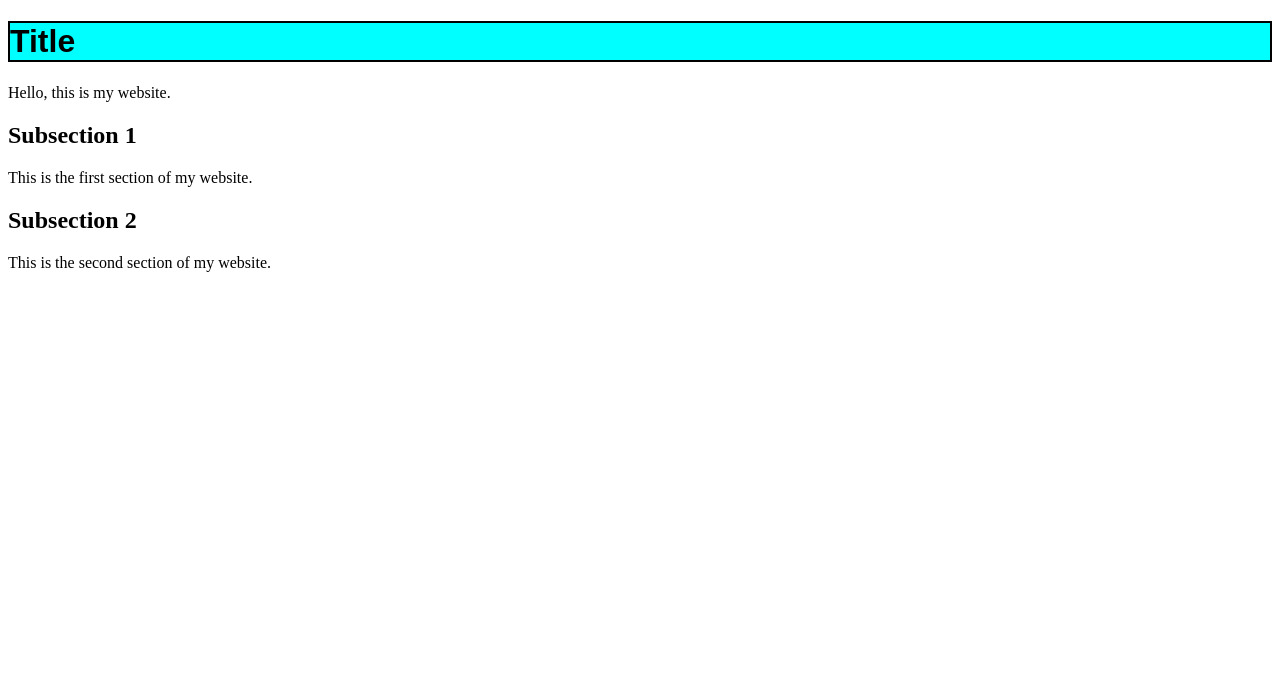
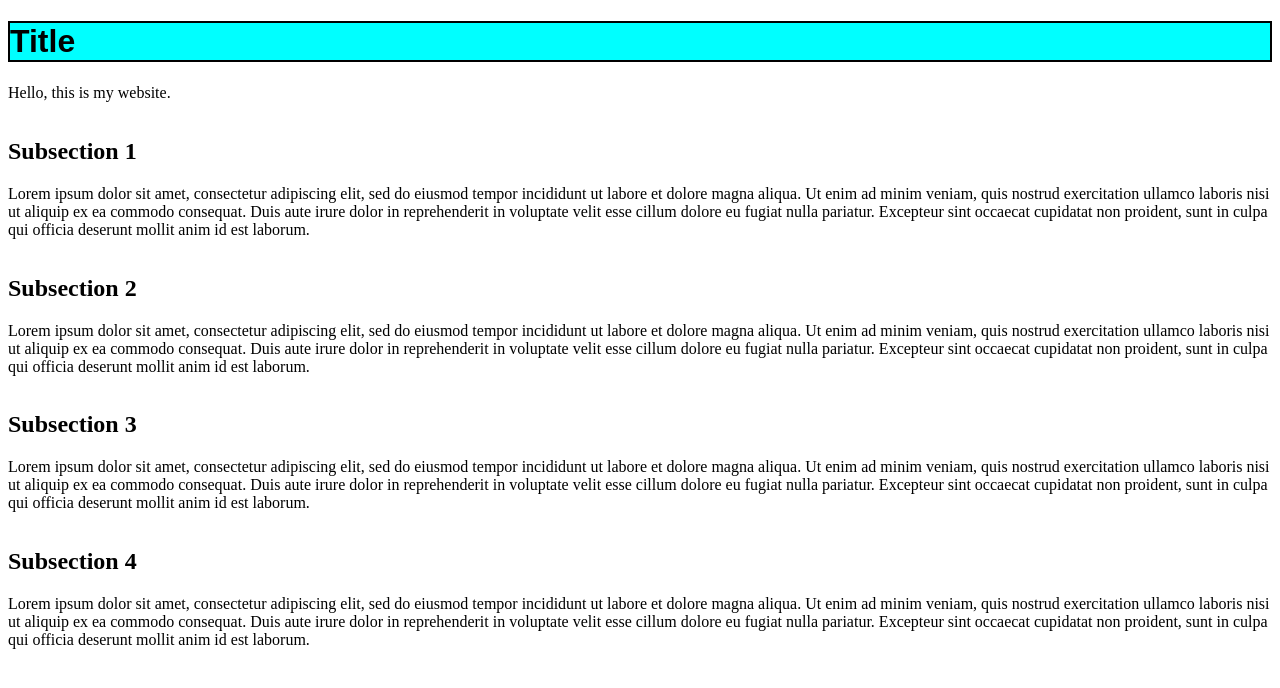
Before and after one commit to juschulze/desafio16, a plain HTML site: page index.html in a window 1280 px wide. Drawn offline with Linux system fonts and the light colour scheme.

Commit message:
Adding text to subsections in HTML, applying flexbox in CSS

```diff
--- a/index.html
+++ b/index.html
@@ -11,15 +11,25 @@
     <h1>Title</h1>
     <p>Hello, this is my website.</p>
 
-    <div>
+    <div class="container">
+        <div class="textbox">
             <h2>Subsection 1</h2>
-        <p>This is the first section of my website.</p>
+            <p>Lorem ipsum dolor sit amet, consectetur adipiscing elit, sed do eiusmod tempor incididunt ut labore et dolore magna aliqua. Ut enim ad minim veniam, quis nostrud exercitation ullamco laboris nisi ut aliquip ex ea commodo consequat. Duis aute irure dolor in reprehenderit in voluptate velit esse cillum dolore eu fugiat nulla pariatur. Excepteur sint occaecat cupidatat non proident, sunt in culpa qui officia deserunt mollit anim id est laborum.</p>
         </div>
 
-    <div>
+        <div class="textbox">
             <h2>Subsection 2</h2>
-        <p>This is the second section of my website.</p>
+            <p>Lorem ipsum dolor sit amet, consectetur adipiscing elit, sed do eiusmod tempor incididunt ut labore et dolore magna aliqua. Ut enim ad minim veniam, quis nostrud exercitation ullamco laboris nisi ut aliquip ex ea commodo consequat. Duis aute irure dolor in reprehenderit in voluptate velit esse cillum dolore eu fugiat nulla pariatur. Excepteur sint occaecat cupidatat non proident, sunt in culpa qui officia deserunt mollit anim id est laborum.</p>
         </div>
 
+        <div class="textbox">
+            <h2>Subsection 3</h2>
+            <p>Lorem ipsum dolor sit amet, consectetur adipiscing elit, sed do eiusmod tempor incididunt ut labore et dolore magna aliqua. Ut enim ad minim veniam, quis nostrud exercitation ullamco laboris nisi ut aliquip ex ea commodo consequat. Duis aute irure dolor in reprehenderit in voluptate velit esse cillum dolore eu fugiat nulla pariatur. Excepteur sint occaecat cupidatat non proident, sunt in culpa qui officia deserunt mollit anim id est laborum.</p>
+        </div>
 
+        <div class="textbox">
+            <h2>Subsection 4</h2>
+            <p>Lorem ipsum dolor sit amet, consectetur adipiscing elit, sed do eiusmod tempor incididunt ut labore et dolore magna aliqua. Ut enim ad minim veniam, quis nostrud exercitation ullamco laboris nisi ut aliquip ex ea commodo consequat. Duis aute irure dolor in reprehenderit in voluptate velit esse cillum dolore eu fugiat nulla pariatur. Excepteur sint occaecat cupidatat non proident, sunt in culpa qui officia deserunt mollit anim id est laborum.</p>
+        </div>
+    </div>
 </body>
--- a/styles.css
+++ b/styles.css
@@ -4,3 +4,10 @@ h1 {
     font-family: Arial, 'Lucida Sans', 'Lucida Sans Regular', 'Lucida Grande', 'Lucida Sans Unicode', Geneva, Verdana, sans-serif;
 
 }
+
+.container {
+    display: flex;
+    flex-direction: row;
+    flex-wrap: wrap;
+
+}
```
Lines whose indentation alone changed are shown as unchanged.
